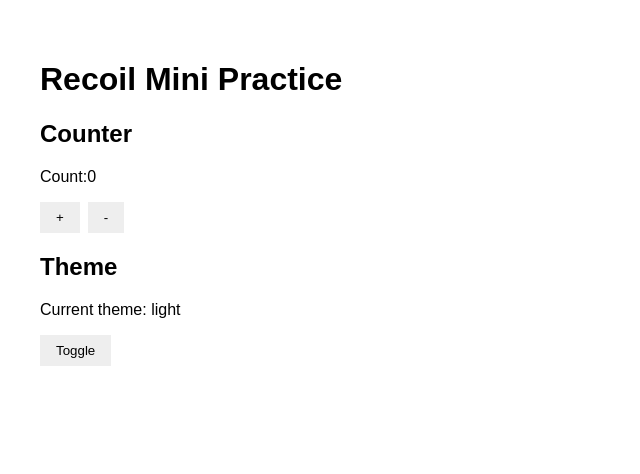
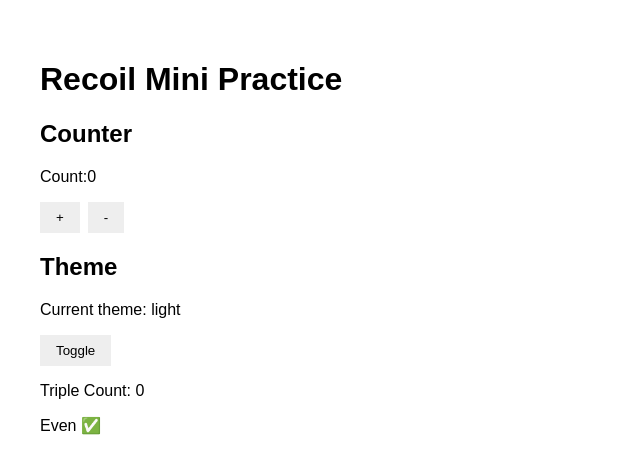
Before and after one commit to vicrodgim/recoil-practice, a React (Vite) app: page / in a window 1280 px wide. Shown: the top 474 px of the page, without its empty margins (0-640 px from the left). Built offline with nearby package versions, Linux system fonts and the light colour scheme.

Commit message:
Added triple and even selectors

```diff
--- a/src/App.tsx
+++ b/src/App.tsx
@@ -1,11 +1,15 @@
 import Counter from "./Counter";
-import ThemeToggle from "./themeToggle";
+import ThemeToggle from "./ThemeToggle";
+import TripleDisplay from "./TripleDisplay";
+import EvenIndicator from "./EvenIndicator";
 function App() {
   return (
     <div style={{ padding: "2rem" }}>
       <h1>Recoil Mini Practice</h1>
       <Counter />
       <ThemeToggle />
+      <TripleDisplay />
+      <EvenIndicator />
     </div>
   );
 }
--- /dev/null
+++ b/src/EvenIndicator.tsx
@@ -0,0 +1,12 @@
+import { isEvenState } from "./state/isEvenSelector";
+import { useRecoilValue } from "recoil";
+
+export default function EvenIndicator() {
+  const isEven = useRecoilValue(isEvenState);
+
+  return (
+    <div>
+      <p>{isEven ? "Even ✅ " : "Odd 🔢"}</p>
+    </div>
+  );
+}
--- /dev/null
+++ b/src/TripleDisplay.tsx
@@ -0,0 +1,12 @@
+import { useRecoilValue } from "recoil";
+import { tripleCountState } from "./state/tripleCountSelector";
+
+export default function TripleDisplay() {
+  const triple = useRecoilValue(tripleCountState);
+
+  return (
+    <div>
+      <p>Triple Count: {triple}</p>
+    </div>
+  );
+}
--- /dev/null
+++ b/src/state/isEvenSelector.ts
@@ -0,0 +1,10 @@
+import { counterState } from "./counterAtom";
+import { selector } from "recoil";
+
+export const isEvenState = selector({
+  key: "isEvenState",
+  get: ({ get }) => {
+    const count = get(counterState);
+    return count % 2 === 0;
+  },
+});
--- /dev/null
+++ b/src/state/tripleCountSelector.ts
@@ -0,0 +1,10 @@
+import { selector } from "recoil";
+import { counterState } from "./counterAtom";
+
+export const tripleCountState = selector({
+  key: "tripleCountState",
+  get: ({ get }) => {
+    const count = get(counterState);
+    return count * 3;
+  },
+});
```
